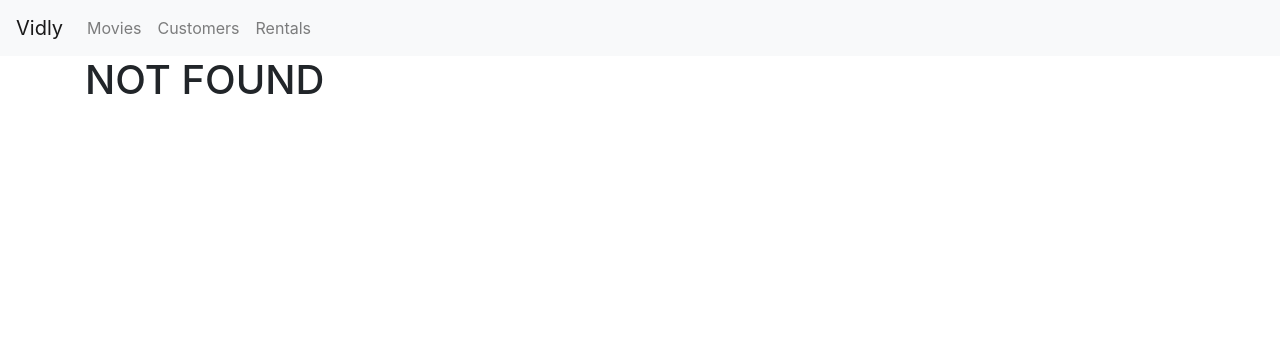
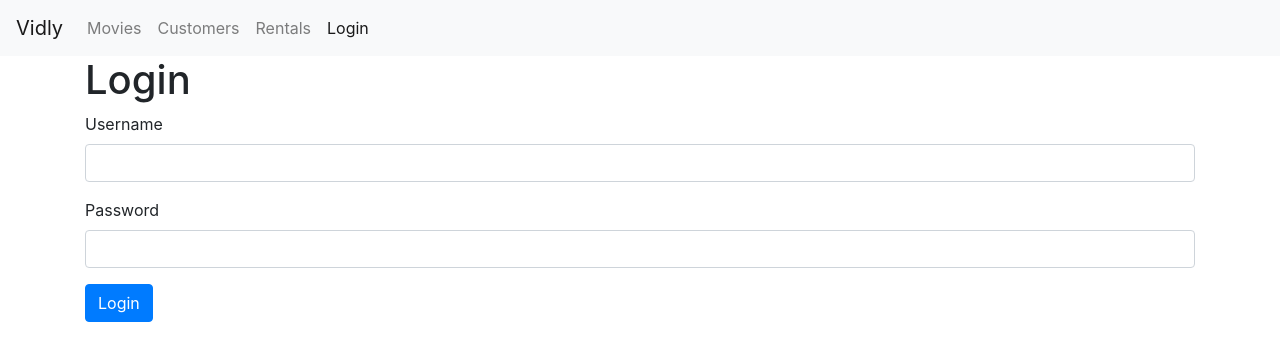
Before and after one commit to samitcheema/vidly, a React (Create React App) app: page /login in a window 1280 px wide. Before the commit this address led to /not-found. Shown: the top 360 px of the page. Built offline with nearby package versions, Linux system fonts and the light colour scheme.

Commit message:
added login form

```diff
--- a/src/App.js
+++ b/src/App.js
@@ -1,5 +1,6 @@
 import React, { Component } from "react";
 import { Route, Redirect, Switch } from "react-router-dom";
+import LoginForm from "./components/loginForm";
 import Movies from "./components/movies";
 import Customers from "./components/customers";
 import Rentals from "./components/rentals";
@@ -15,6 +16,7 @@
         <NavBar />
         <main className="container">
           <Switch>
+            <Route path="/login" component={LoginForm} />
             <Route path="/movies/:id" component={MovieForm} />
             <Route path="/customers" component={Customers} />
             <Route path="/rentals" component={Rentals} />
--- /dev/null
+++ b/src/components/loginForm.jsx
@@ -0,0 +1,25 @@
+import React, { Component } from "react";
+
+class LoginForm extends Component {
+  state = {};
+  render() {
+    return (
+      <div>
+        <h1>Login</h1>
+        <form action="">
+          <div className="form-group">
+            <label htmlFor="username">Username</label>
+            <input id="username" type="text" className="form-control" />
+          </div>
+          <div className="form-group">
+            <label htmlFor="password">Password</label>
+            <input id="password" type="text" className="form-control" />
+          </div>
+          <button className="btn btn-primary">Login</button>
+        </form>
+      </div>
+    );
+  }
+}
+
+export default LoginForm;
--- a/src/components/navbar.jsx
+++ b/src/components/navbar.jsx
@@ -28,6 +28,9 @@
           <NavLink className="nav-item nav-link" to="/rentals">
             Rentals
           </NavLink>
+          <NavLink className="nav-item nav-link" to="/login">
+            Login
+          </NavLink>
         </div>
       </div>
     </nav>
```
